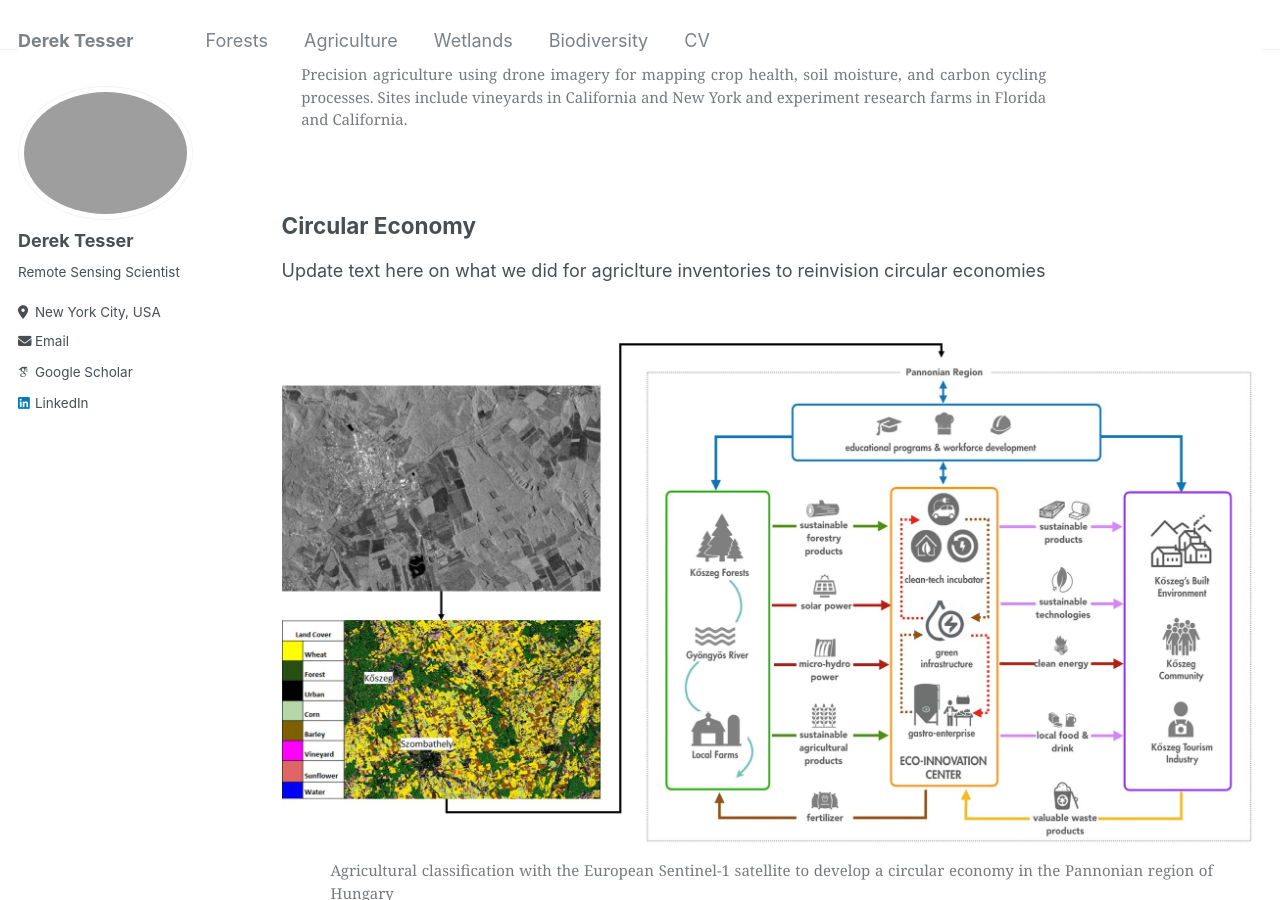
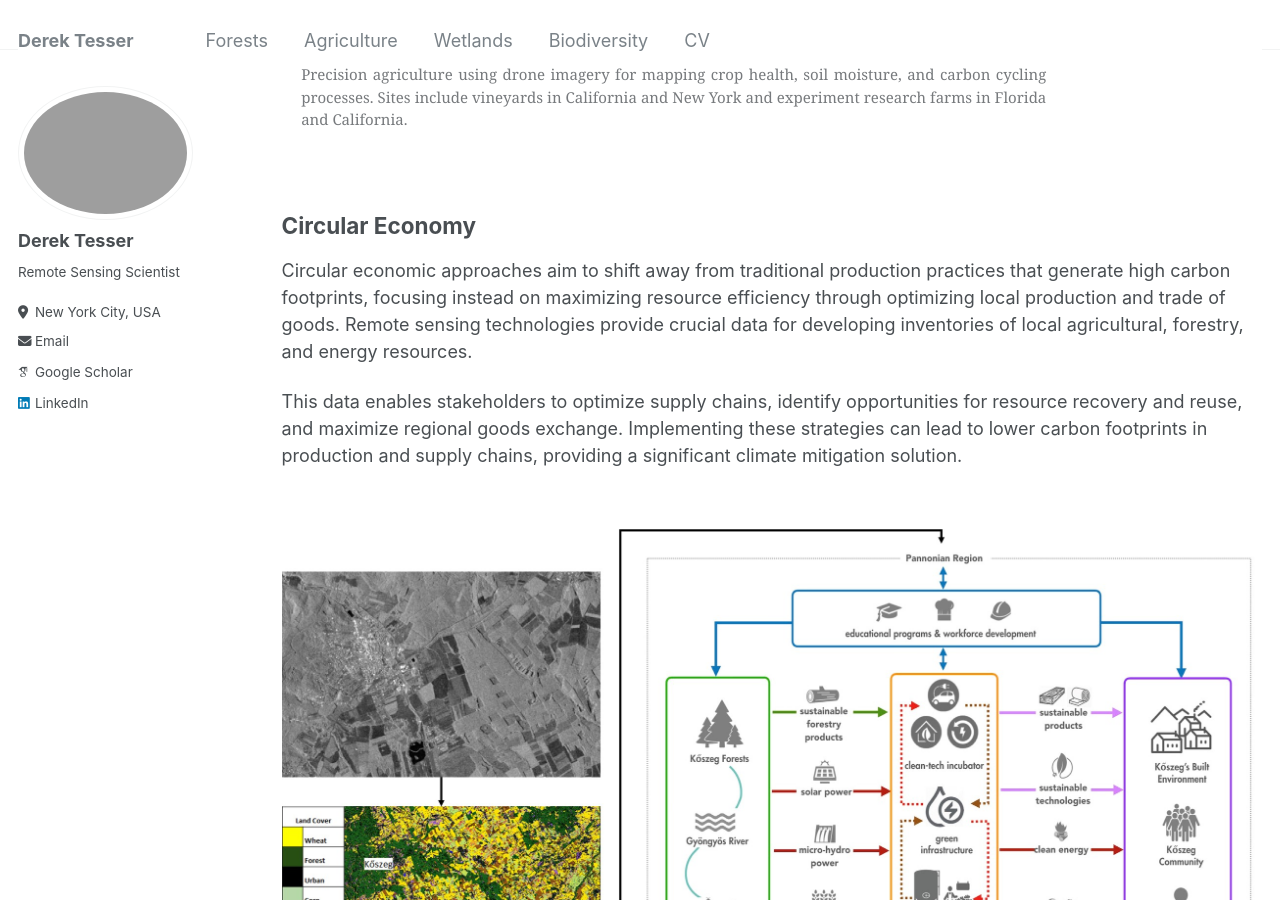
Before and after one commit to dstesser/dstesser.github.io, a Jekyll site: the page built from _pages/agriculture.md, in a window 1280 px wide and 900 px high, scrolled down 868 px. Built offline with Jekyll 4.4.1, drawn with Linux system fonts in a browser that asks for light colours; some web fonts are replaced.

Commit message:
Update agriculture.md

```diff
--- a/_pages/agriculture.md
+++ b/_pages/agriculture.md
@@ -39,7 +39,10 @@ The following maps I developed highlight agricultural research conducted at:<br>
 
 ## Circular Economy
 
-Update text here on what we did for agriclture inventories to reinvision circular economies
+Circular economic approaches aim to shift away from traditional production practices that generate high carbon footprints, focusing instead on maximizing resource efficiency through optimizing local production and trade of goods. Remote sensing technologies provide crucial data for developing inventories of local agricultural, forestry, and energy resources.
+
+This data enables stakeholders to optimize supply chains, identify opportunities for resource recovery and reuse, and maximize regional goods exchange. Implementing these strategies can lead to lower carbon footprints in production and supply chains, providing a significant climate mitigation solution.
+
 
 <div style="text-align:center;">
     <figure style="display:inline-block;">
@@ -51,7 +54,7 @@ Update text here on what we did for agriclture inventories to reinvision circula
 
 <div style="text-align:left;">
     <figure style="display:inline-block; text-align: left;">
-        <img src="https://raw.githubusercontent.com/dstesser/dstesser.github.io/master/images/koszeg%20book.jpg" style="width: 40%;">
-        <figcaption style="font-size: 15px; max-width: 42%; text-align:left; margin-top: -15px;">Our collaborative publication on revised economic strategies and science-based policy recommendations for regional planners targeting sustainable development in Hungary</figcaption>
+        <img src="https://raw.githubusercontent.com/dstesser/dstesser.github.io/master/images/koszeg%20book.jpg" style="width: 35%;">
+        <figcaption style="font-size: 15px; max-width: 37%; text-align:left; margin-top: -15px;">Our collaborative publication on revised economic strategies and science-based policy recommendations for regional planners targeting sustainable development in Hungary</figcaption>
     </figure>
 </div>
```
